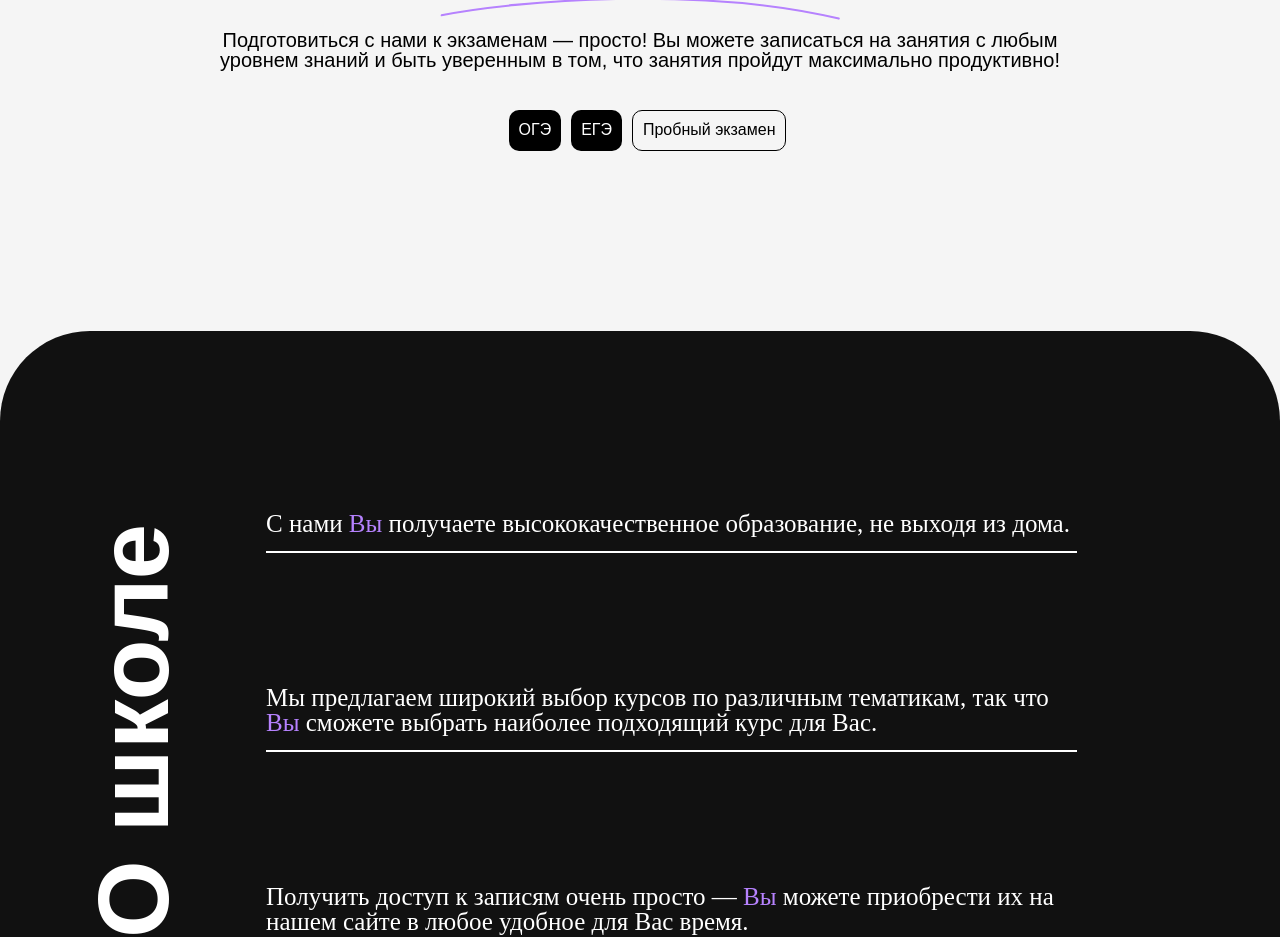
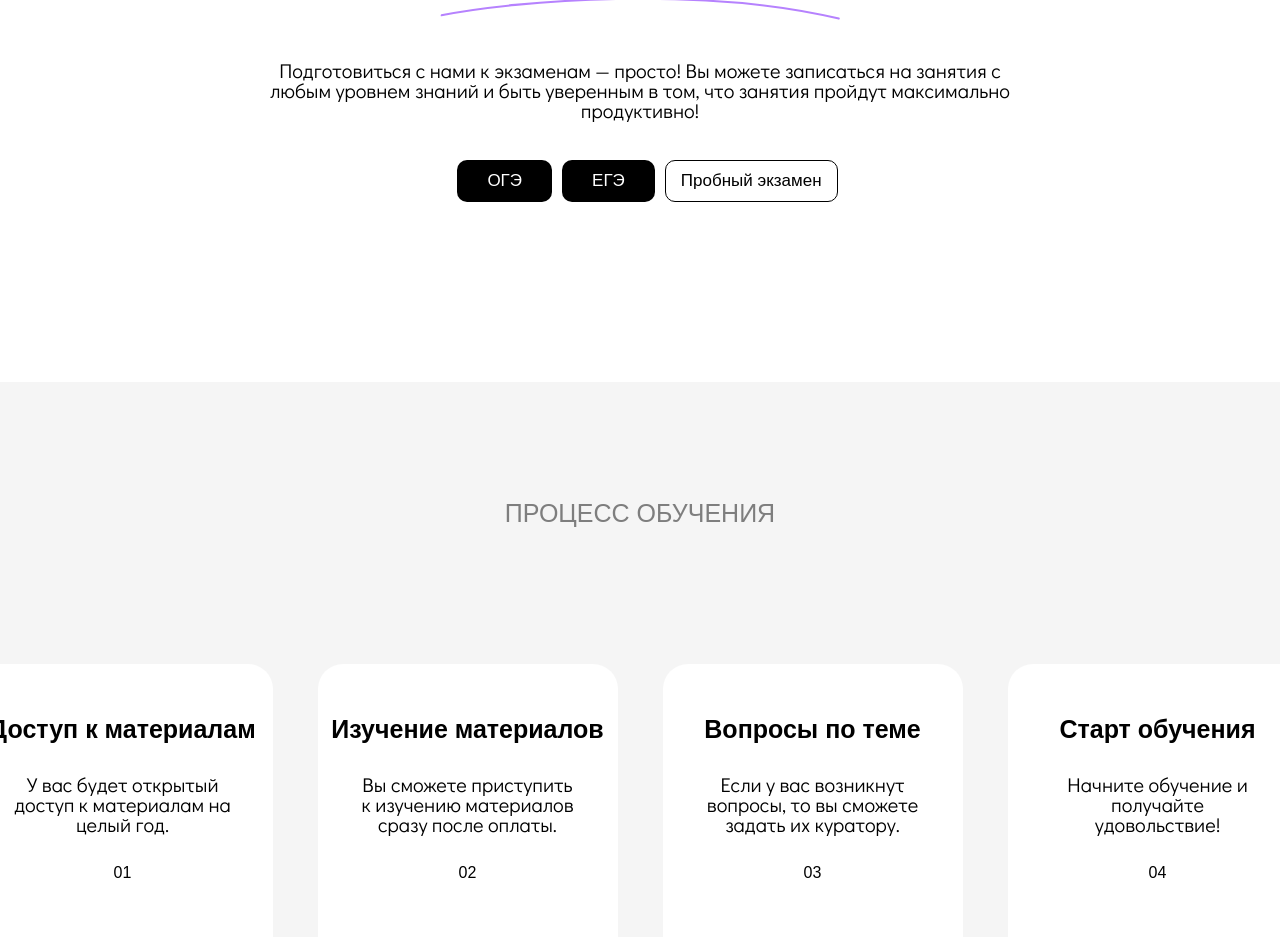
Before and after one commit to ShibouDev/school-project-with-katya, a React (Create React App) app: page / in a window 1280 px wide. Shown: the part 483-1420 px from the top of the page. Built offline with nearby package versions, Linux system fonts and the light colour scheme; a web font is replaced by a local one.

Commit message:
fixed styles

```diff
--- a/package.json
+++ b/package.json
@@ -12,6 +12,7 @@
     "react": "^18.2.0",
     "react-dom": "^18.2.0",
     "react-hook-form": "^7.44.1",
+    "react-router-dom": "^6.11.2",
     "react-scripts": "5.0.1",
     "web-vitals": "^2.1.4"
   },
--- a/src/components/About.jsx
+++ b/src/components/About.jsx
@@ -1,16 +1,15 @@
+import { AboutItemData } from "../data/AboutItemData"
 import styles from "../styles/About.module.css"
-import { AboutData } from "../data/AboutData"
-import parse from 'html-react-parser'
+import AboutItem from "./AboutItem"
+
 const About = () => {
     return (
         <section className={styles.about}>
             <div className={styles.container}>
-                    <h2 className={styles.title}>О школе</h2>
+                    <h2 className={styles.title}>ПРОЦЕСС ОБУЧЕНИЯ</h2>
                     <div className={styles.aboutItemContainer}>
-                        {AboutData.map((el, index) => (
-                            <div className={styles.aboutItem} key={index}>
-                                <p className={styles.aboutItemText}>{parse(el.text)}</p>
-                            </div>
+                        {AboutItemData.map((el, index) => (
+                            <AboutItem title={el.title} description={el.description} number={`0${index+1}`}/>
                         ))}
                     </div>
             </div>
--- /dev/null
+++ b/src/components/AboutItem.jsx
@@ -0,0 +1,13 @@
+
+import styles from "../styles/AboutItem.module.css"
+
+const AboutItem = ({ title, description, number }) => {
+    return (
+        <div className={styles.aboutItem}>
+            <p className={styles.title}>{title}</p>
+            <p className={styles.description}>{description}</p>
+            <p className={styles.number}>{number}</p>
+        </div>
+    )
+}
+export default AboutItem
--- a/src/components/MainLayout.jsx
+++ b/src/components/MainLayout.jsx
@@ -27,7 +27,7 @@ const MainLayout = ({ children }) => {
                         </ul>
                         <div className={styles.tooltips}>
                             <div className={styles.tooltip} onClick={() => setOpenModal(true)}>
-                                <ButtonSecondary title="Консультация" />
+                                <ButtonSecondary title="Регистрация" />
                             </div>
                             <div className={styles.tooltip} onClick={() => !AuthToken ? setOpenModal(true) : Logout()}>
                                 {!AuthToken ?
--- a/src/data/AboutData.js
+++ /dev/null
@@ -1,11 +0,0 @@
-export const AboutData = [
-    {
-        text: 'С нами <strong>Вы</strong> получаете высококачественное образование, не выходя из дома.'
-    },
-    {
-        text: 'Мы предлагаем широкий выбор курсов по различным тематикам, так что <strong>Вы</strong> сможете выбрать наиболее подходящий курс для Вас.'
-    },
-    {
-        text: 'Получить доступ к записям очень просто — <strong>Вы</strong> можете приобрести их на нашем сайте в любое удобное для Вас время.'
-    }
-]
--- /dev/null
+++ b/src/data/AboutItemData.js
@@ -0,0 +1,22 @@
+export const AboutItemData = [
+    {
+        title: "Доступ к материалам",
+        description: "У вас будет открытый доступ к материалам на целый год.",
+
+    },
+    {
+        title: " Изучение материалов",
+        description: "Вы сможете приступить к изучению материалов сразу после оплаты.",
+
+    },
+    {
+        title: "Вопросы по теме",
+        description: "Если у вас возникнут вопросы, то вы сможете задать их куратору.",
+
+    },
+    {
+        title: "Старт обучения",
+        description: "Начните обучение и получайте удовольствие!",
+
+    }
+]
--- a/src/styles/About.module.css
+++ b/src/styles/About.module.css
@@ -1,54 +1,32 @@
 .about {
-  width: 100%;
-  background-color: #111111;
-  border-radius: 90px;
-  height: 100vh;
-  display: flex;
-}
-.container {
-  display: flex;
-  align-items: center;
-  max-width: 1370px;
-  margin: 0 auto;
-  padding: 0;
-  justify-content: center;
-}
-.title {
-  font-size: 100px;
-  font-weight: 700;
-  line-height: 100px;
-  writing-mode: vertical-rl;
-  rotate: 180deg;
-  color: #fff;
-}
-.aboutItemContainer {
-  height: 440px;
+  background-color: #F5F5F5;
   display: flex;
   flex-direction: column;
-  justify-content: space-between;
+  text-align: center;
+  align-items: center;
 }
-.aboutItem {
-  font-family: "Proxima Nova";
+
+.title {
+  display: flex;
+  justify-content: center;
   font-weight: 300;
   font-size: 25px;
-  line-height: 25px;
-  display: flex;
-  /* align-items: center; */
-  flex-flow: column-reverse;
-  max-width: 80%;
-  color: #ffffff;
+  line-height: 30px;
+  color: #11111185;
+  text-align: center;
+  padding-top: 95px;
+  padding-bottom: 115px;
 }
-.aboutItemText strong {
-  font-size: 25px;
-  font-weight: 400;
-  color: #B682FE !important;
+
+.number {
+  font-size: 130px;
+  line-height: 30px;
 }
-.aboutItem::before{
-    content: "";
-    /* position: absolute; */
-    width: 100%;
-    bottom: 0;
-    height: 2px;
-    margin-top: 15px;
-    background: #fff;
+
+.aboutItemContainer {
+  display: grid;
+  grid-template-columns: 1fr 1fr 1fr 1fr;
+  grid-gap: 45px;
+  align-items: center;
+  padding-bottom: 1000px;
 }
--- /dev/null
+++ b/src/styles/AboutItem.module.css
@@ -0,0 +1,21 @@
+.aboutItem {
+    width: 300px;
+    height: 370px;
+    background-color: #FFFFFF;
+    border-radius: 25px;
+}
+
+.title {
+    padding-top: 50px;
+    font-weight: 700;
+    font-size: 25px;
+    line-height: 30px;
+}
+
+.description {
+    padding: 30px 40px 30px 40px;
+    font-family: Didact Gothic;
+    font-style: Regular;
+    font-size: 20px;
+    line-height: 20px;
+}
--- a/src/styles/Headline.module.css
+++ b/src/styles/Headline.module.css
@@ -3,6 +3,7 @@
     width: 100%;
     display: flex;
     justify-content: center;
+    background-color: white;
 }
 .container {
     margin-top: 220px;
@@ -31,15 +32,15 @@
     margin-bottom: 10px;
 }
 .description {
+    font-family: Didact Gothic;
     font-weight: 300;
     font-size: 20px;
     line-height: 20px;
-    text-align:center;
     display: flex;
+    margin-top: 30px;
     margin-bottom: 40px;
     font-weight: 400;
-    padding: 0 15% 0 15%;
-    font-family: 'Didact-Gothic', sans-serif;
+    padding: 0 20% 0 20%;
 }
 .descriptionStrong{
     font-weight: 700;
--- a/src/styles/MainLayout.module.css
+++ b/src/styles/MainLayout.module.css
@@ -2,6 +2,7 @@
     display: flex;
     height: 100px;
     align-items: center;
+    background-color: white;
 }
 
 .container {
@@ -31,7 +32,7 @@
     padding-right: 70px;
 } */
 .menuLink {
-    font-size: 20px;
+    font-size: 17px;
     line-height: 20px;
     font-weight: 300;
 }
--- a/src/styles/ui/Button.module.css
+++ b/src/styles/ui/Button.module.css
@@ -2,7 +2,9 @@
     background: #000000;
     border-radius: 10px;
     color: #fff;
-    padding: 10px;
+    font-weight: 300;
+    font-size: 17px;
+    padding: 10px 30px 10px 30px;
     border: none;
     cursor: pointer;
 }
@@ -17,8 +19,10 @@
     border-radius: 10px;
     border: 1px solid #000;
     color: #000;
-    padding: 10px;
+    padding: 10px 15px 10px 15px;
     cursor: pointer;
+    font-weight: 300;
+    font-size: 17px;
 }
 .buttonSecondary:hover{
     background: var(--color-purple);
```
Also changed, not shown: 2 other files (tests, documents, lock files or other folders).
